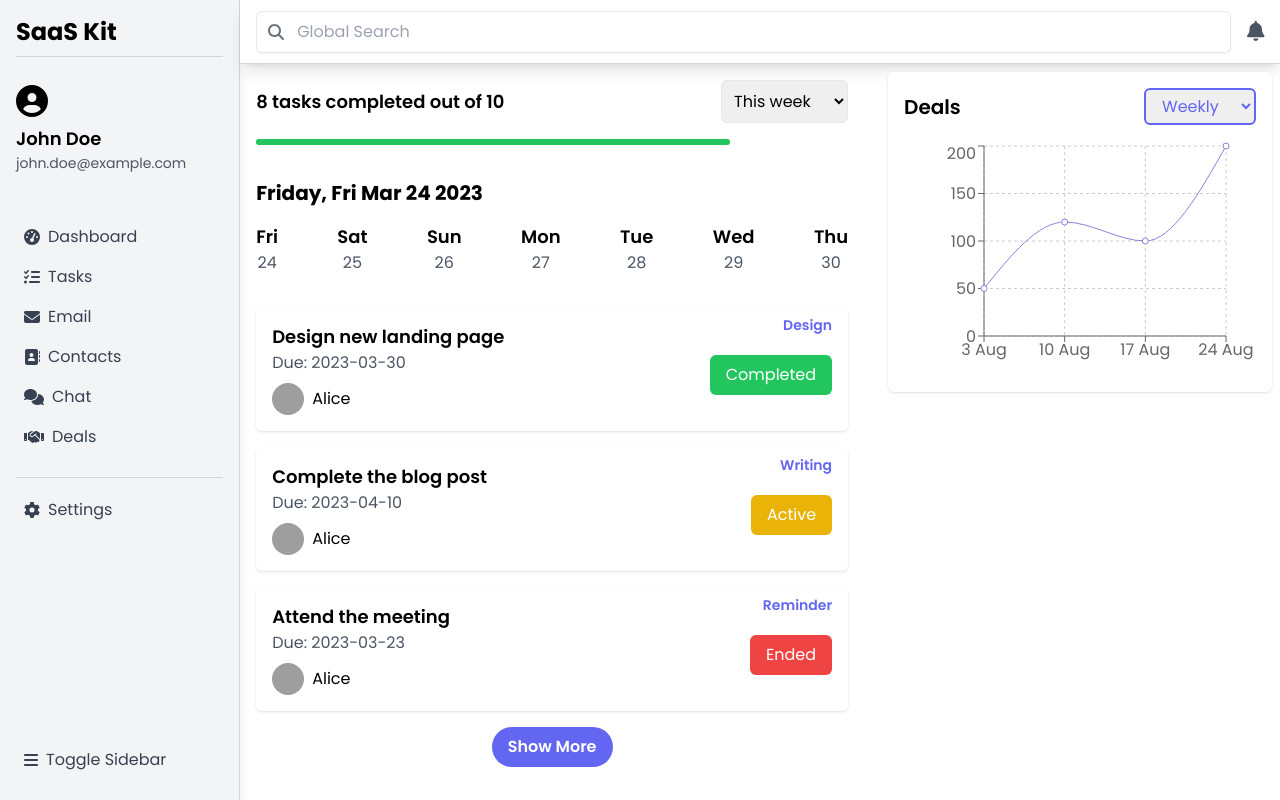
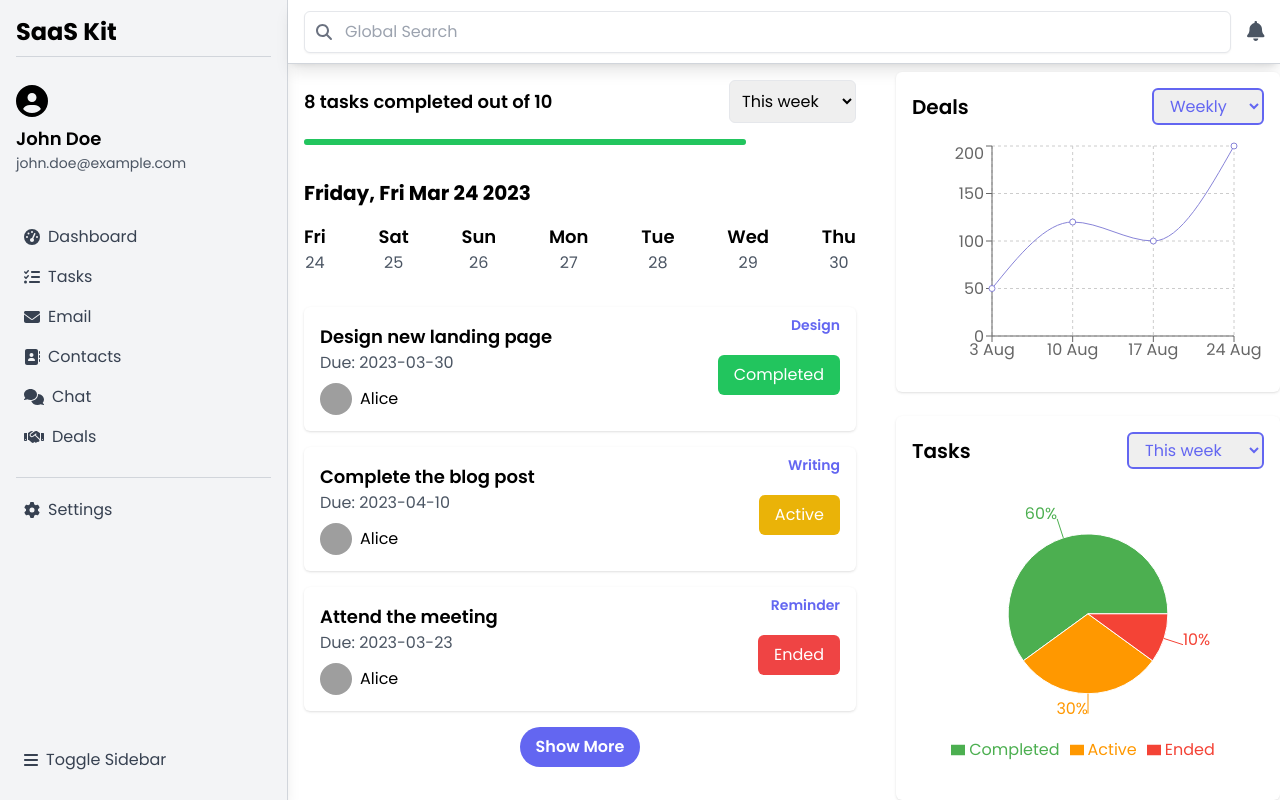
Before and after one commit to ashutosh-mishra4/GPT4-SaaS-Dashboard, a React (Vite) app: page / in a window 1280 px wide. Built offline with nearby package versions, Linux system fonts and the light colour scheme; grey boxes are pictures that could not be loaded.

Commit message:
Render Charts.jsx in App.jsx

```diff
--- a/src/App.jsx
+++ b/src/App.jsx
@@ -2,17 +2,17 @@
 import MenuSidebar from "./components/MenuSidebar";
 import SearchBar from "./components/SearchBar";
 import TaskSection from "./components/TaskSection";
-import DealsChart from "./components/DealsChart";
+import Charts from "./components/Charts";
 
 function App() {
   return (
-    <div className="h-screen w-screen flex flex-row">
+    <div className="h-screen flex flex-row">
       <MenuSidebar />
-      <div className="flex flex-col w-full">
+      <div className="flex-1 flex flex-col">
         <SearchBar />
         <div className="flex-1 flex">
           <TaskSection />
-          <DealsChart />
+          <Charts />
         </div>
         {/* Your other main content components */}
       </div>
```
